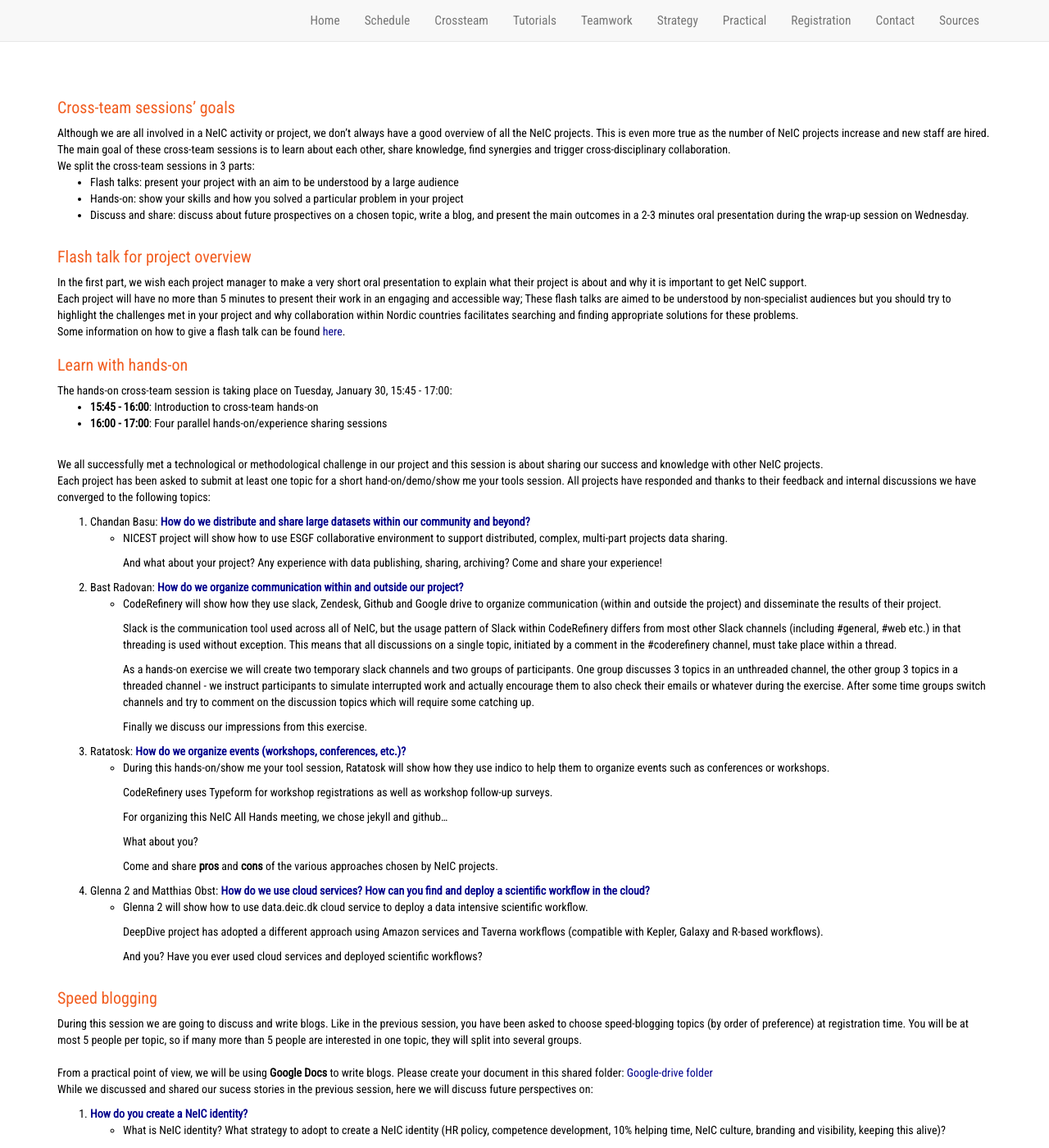
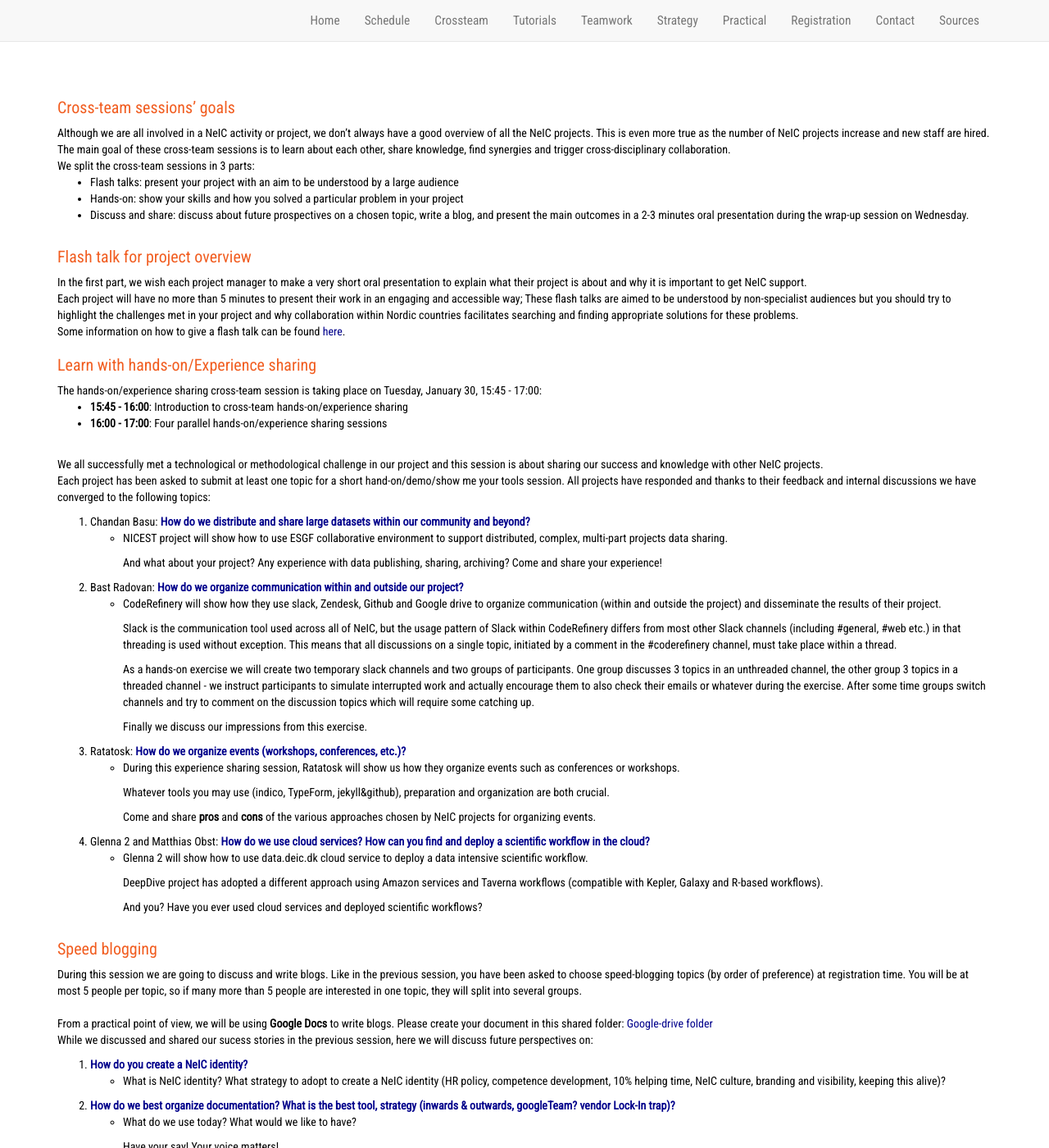
Before and after one commit to neicnordic/ahm18.neic.nordforsk.org, a Jekyll site: the page built from crossteam.md, in a window 1280 px wide and 1400 px high. Shown: the whole window at 82% size. Built offline with Jekyll 4.4.1, drawn with Linux system fonts in a browser that asks for light colours; nearby versions of some CDN libraries.

Commit message:
updated communication hands-on/experience sharing To take into account Anne-Marie's comments; however, we still need to refine it and phrase it properly

```diff
--- a/_includes/crossteams.html
+++ b/_includes/crossteams.html
@@ -29,10 +29,10 @@
 </div>
 <div class="row">
     <div class="col-lg-12">
-        <h3>Learn with hands-on</h3>
-	        The hands-on cross-team session is taking place on Tuesday, January 30, 15:45 - 17:00:
+        <h3>Learn with hands-on/Experience sharing</h3>
+	        The hands-on/experience sharing cross-team session is taking place on Tuesday, January 30, 15:45 - 17:00:
 	        <ul>
-		<li><b>15:45 - 16:00</b>: Introduction to cross-team hands-on</li>
+		<li><b>15:45 - 16:00</b>: Introduction to cross-team hands-on/experience sharing</li>
 
 		<li><b>16:00 - 17:00</b>: Four parallel hands-on/experience sharing sessions</li>
 		</ul>
```
Also changed, not shown: _crossteams/03-hands-on3.md (+3 -8 lines).
